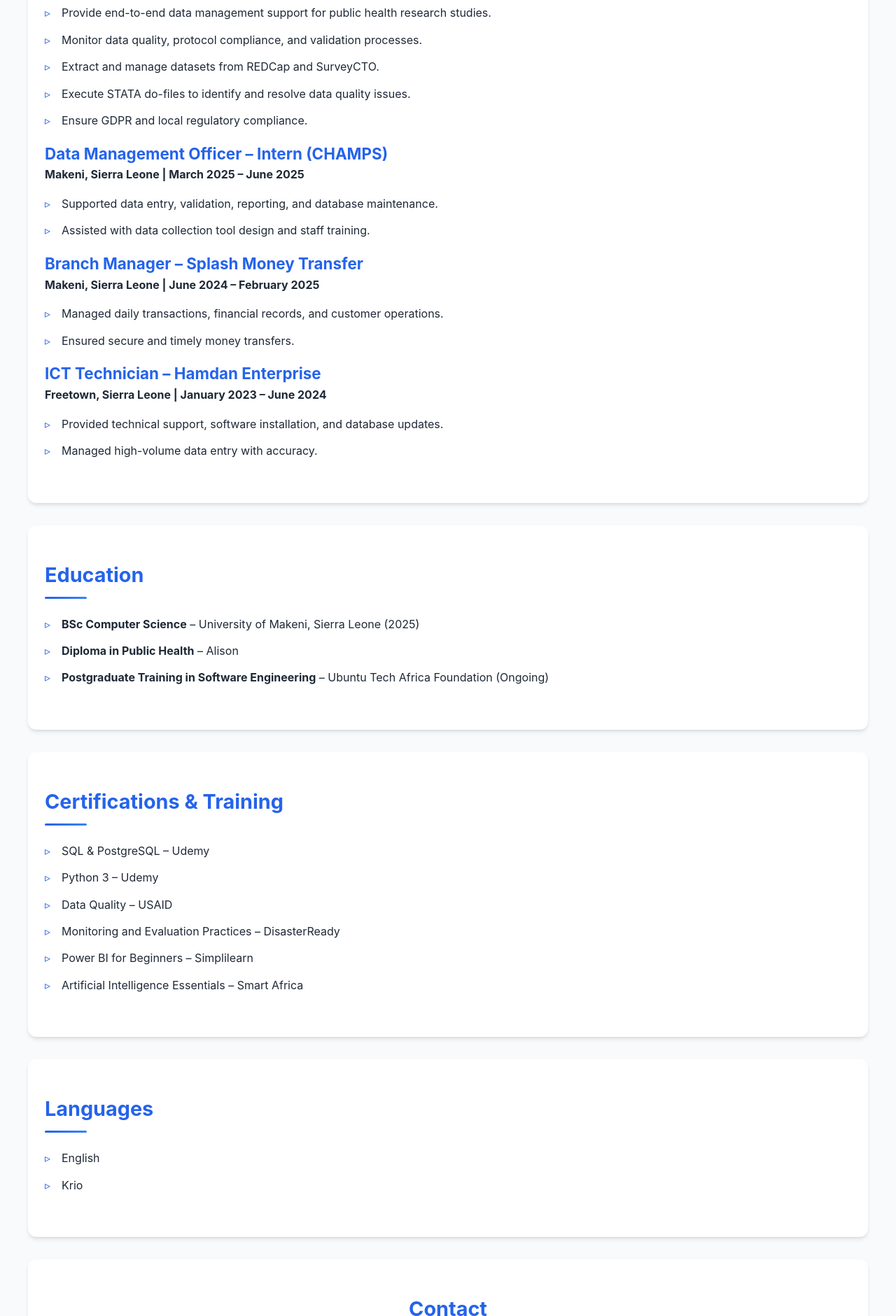
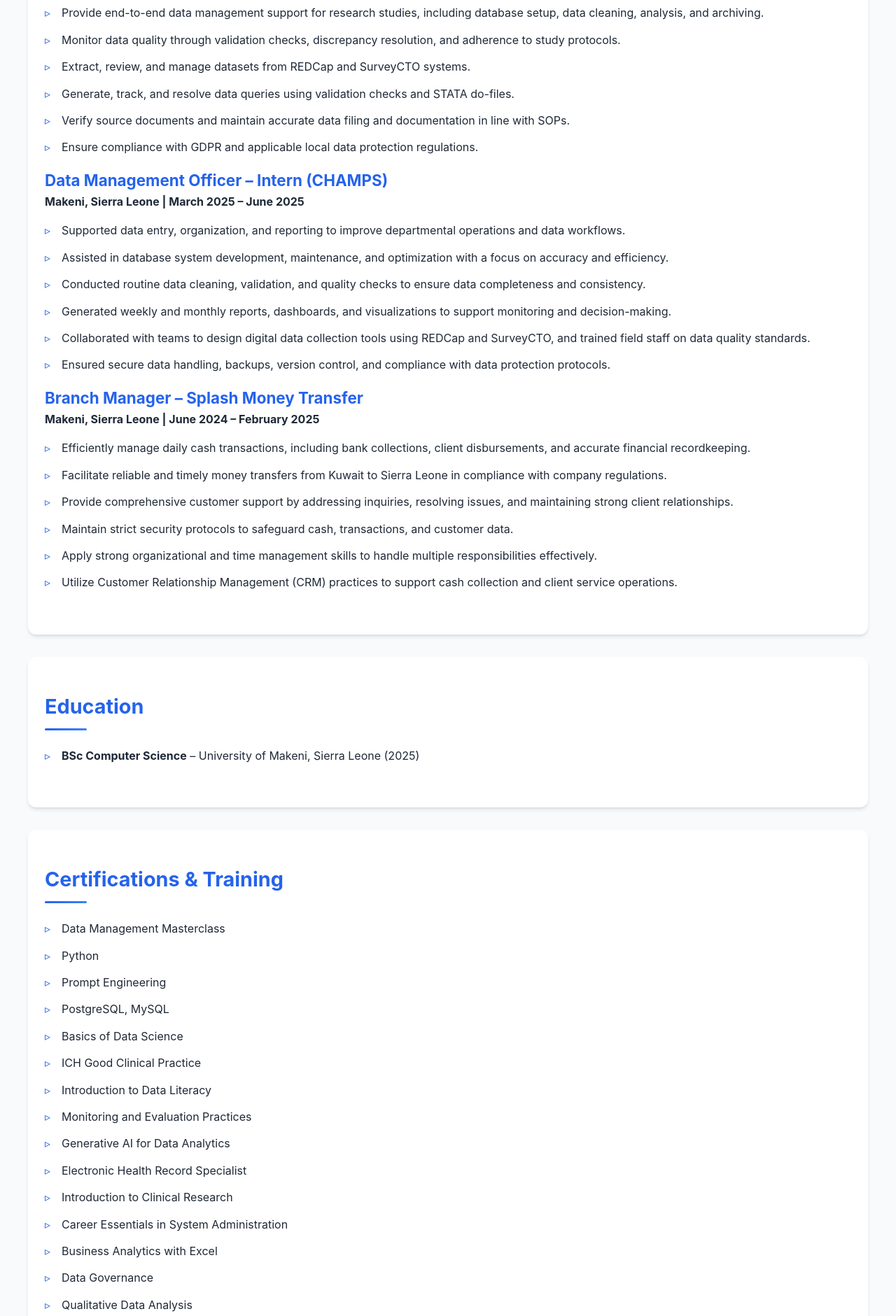
Before and after one commit to Saidu45/portfolio, a plain HTML site: page index.html in a window 1280 px wide. Shown: the part 3120-5001 px from the top of the page at 70% size. Drawn offline with Linux system fonts and the light colour scheme.

Commit message:
Refactor index.html for improved content structure
Updated the index.html file to enhance the content structure and improve the presentation of professional experience, education, certifications, and skills.

```diff
--- a/index.html
+++ b/index.html
@@ -113,11 +113,12 @@
         <h3>Data Management Officer – The Africa Research Collaborative for Health (The ARC)</h3>
         <p><strong>Makeni, Sierra Leone | November 2025 – Present</strong></p>
         <ul>
-            <li>Provide end-to-end data management support for public health research studies.</li>
-            <li>Monitor data quality, protocol compliance, and validation processes.</li>
-            <li>Extract and manage datasets from REDCap and SurveyCTO.</li>
-            <li>Execute STATA do-files to identify and resolve data quality issues.</li>
-            <li>Ensure GDPR and local regulatory compliance.</li>
+            <li>Provide end-to-end data management support for research studies, including database setup, data cleaning, analysis, and archiving.</li>
+            <li>Monitor data quality through validation checks, discrepancy resolution, and adherence to study protocols.</li>
+            <li>Extract, review, and manage datasets from REDCap and SurveyCTO systems.</li>
+            <li>Generate, track, and resolve data queries using validation checks and STATA do-files.</li>
+            <li>Verify source documents and maintain accurate data filing and documentation in line with SOPs.</li>
+            <li>Ensure compliance with GDPR and applicable local data protection regulations.</li>
         </ul>
     </div>
 
@@ -125,8 +126,12 @@
         <h3>Data Management Officer – Intern (CHAMPS)</h3>
         <p><strong>Makeni, Sierra Leone | March 2025 – June 2025</strong></p>
         <ul>
-            <li>Supported data entry, validation, reporting, and database maintenance.</li>
-            <li>Assisted with data collection tool design and staff training.</li>
+            <li>Supported data entry, organization, and reporting to improve departmental operations and data workflows.</li>
+            <li>Assisted in database system development, maintenance, and optimization with a focus on accuracy and efficiency.</li>
+            <li>Conducted routine data cleaning, validation, and quality checks to ensure data completeness and consistency.</li>
+            <li>Generated weekly and monthly reports, dashboards, and visualizations to support monitoring and decision-making.</li>
+            <li>Collaborated with teams to design digital data collection tools using REDCap and SurveyCTO, and trained field staff on data quality standards.</li>
+            <li>Ensured secure data handling, backups, version control, and compliance with data protection protocols.</li>
         </ul>
     </div>
 
@@ -134,40 +139,49 @@
         <h3>Branch Manager – Splash Money Transfer</h3>
         <p><strong>Makeni, Sierra Leone | June 2024 – February 2025</strong></p>
         <ul>
-            <li>Managed daily transactions, financial records, and customer operations.</li>
-            <li>Ensured secure and timely money transfers.</li>
+            <li>Efficiently manage daily cash transactions, including bank collections, client disbursements, and accurate financial recordkeeping.</li>
+            <li>Facilitate reliable and timely money transfers from Kuwait to Sierra Leone in compliance with company regulations.</li>
+            <li>Provide comprehensive customer support by addressing inquiries, resolving issues, and maintaining strong client relationships.</li>
+            <li>Maintain strict security protocols to safeguard cash, transactions, and customer data.</li>
+            <li>Apply strong organizational and time management skills to handle multiple responsibilities effectively.</li>
+            <li>Utilize Customer Relationship Management (CRM) practices to support cash collection and client service operations.</li>
         </ul>
     </div>
 
-    <div>
-        <h3>ICT Technician – Hamdan Enterprise</h3>
-        <p><strong>Freetown, Sierra Leone | January 2023 – June 2024</strong></p>
-        <ul>
-            <li>Provided technical support, software installation, and database updates.</li>
-            <li>Managed high-volume data entry with accuracy.</li>
-        </ul>
-    </div>
 </section>
 
 <section id="education">
     <h2>Education</h2>
     <ul>
         <li><strong>BSc Computer Science</strong> – University of Makeni, Sierra Leone (2025)</li>
-        <li><strong>Diploma in Public Health</strong> – Alison</li>
-        <li><strong>Postgraduate Training in Software Engineering</strong> – Ubuntu Tech Africa Foundation (Ongoing)</li>
     </ul>
 </section>
 
 <section id="certifications">
     <h2>Certifications & Training</h2>
     <ul>
-        <li>SQL & PostgreSQL – Udemy</li>
-        <li>Python 3 – Udemy</li>
-        <li>Data Quality – USAID</li>
-        <li>Monitoring and Evaluation Practices – DisasterReady</li>
-        <li>Power BI for Beginners – Simplilearn</li>
-        <li>Artificial Intelligence Essentials – Smart Africa</li>
-    </ul>
+<ul>
+    <li>Data Management Masterclass</li>
+    <li>Python</li>
+    <li>Prompt Engineering</li>
+    <li>PostgreSQL, MySQL</li>
+    <li>Basics of Data Science</li>
+    <li>ICH Good Clinical Practice</li>
+    <li>Introduction to Data Literacy</li>
+    <li>Monitoring and Evaluation Practices</li>
+    <li>Generative AI for Data Analytics</li>
+    <li>Electronic Health Record Specialist</li>
+    <li>Introduction to Clinical Research</li>
+    <li>Career Essentials in System Administration</li>
+    <li>Business Analytics with Excel</li>
+    <li>Data Governance</li>
+    <li>Qualitative Data Analysis</li>
+    <li>Public Approach to Infectious Disease</li>
+    <li>Introduction to Cybersecurity</li>
+    <li>Artificial Intelligence Essentials</li>
+    <li>Essential Elements of Ethics</li>
+    <li>Data Quality</li>
+</ul>
 </section>
 
 <section id="languages">
```
